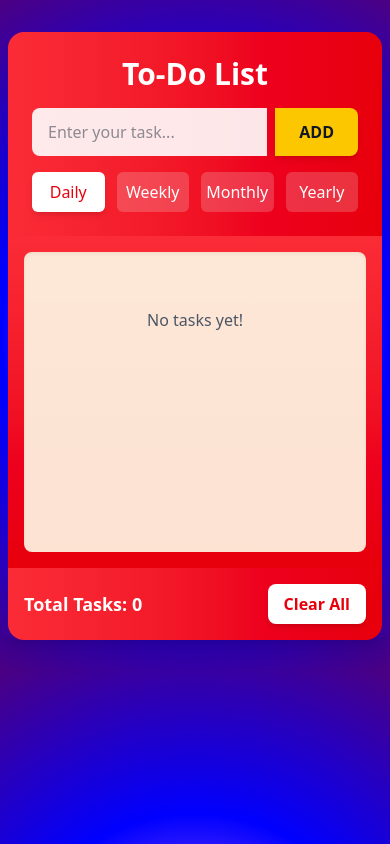
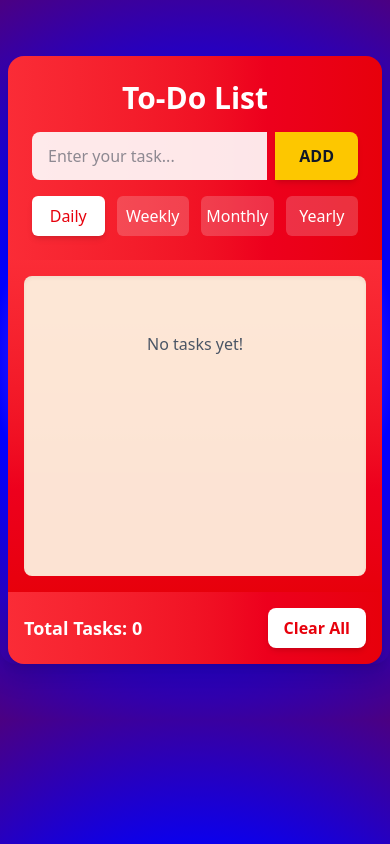
Before and after one commit to JSRxLogan/react-to-do-list, a React (Vite) app: page / in a window 390 px wide. Built offline with nearby package versions, Linux system fonts and the light colour scheme.

Commit message:
updating structure for mobile

```diff
--- a/src/App.jsx
+++ b/src/App.jsx
@@ -4,7 +4,7 @@ import Footer from "./components/Footer"
 
 function App() {
   return (
-      <div className="max-w-md mx-auto my-8 px-2 shadow-xl rounded-2xl overflow-hidden">
+      <div className="max-w-md mx-auto my-14 px-2 shadow-xl rounded-2xl overflow-hidden md:my-8">
         <Header />
         <MiddleComponent />
         <Footer />
```
